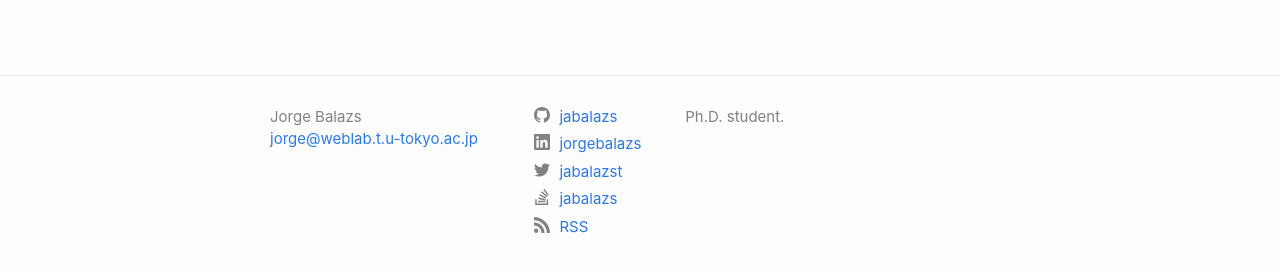
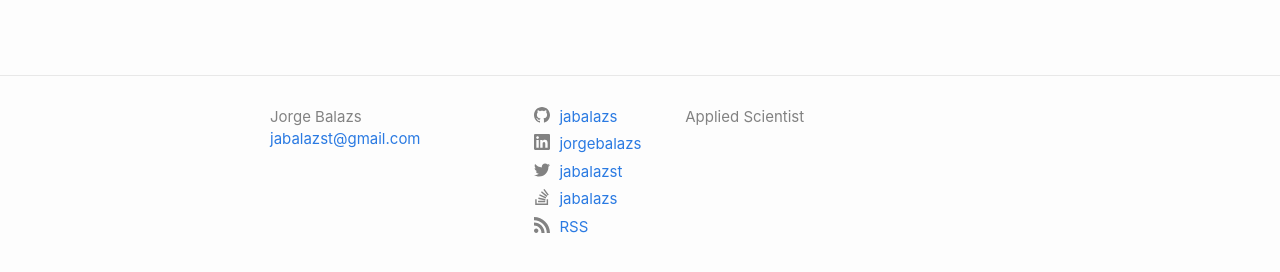
Before and after one commit to jabalazs/jabalazs.github.io, a Jekyll site: the page built from index.md, in a window 1280 px wide. Shown: the part 602-874 px from the top of the page. Built offline with Jekyll 4.4.1, drawn with Linux system fonts in a browser that asks for light colours.

Commit message:
Update config

```diff
--- a/_config.yml
+++ b/_config.yml
@@ -14,11 +14,11 @@
 # You can create any custom variable you would like, and they will be accessible
 # in the templates via {{ site.myvariable }}.
 title: Jorge Balazs
-tagline: Ph.D. student at the University of Tokyo
-email: jorge@weblab.t.u-tokyo.ac.jp
+tagline: Applied Scientist
+email: jabalazst@gmail.com
 description: >- # this means to ignore newlines until "baseurl:"
 
-    Ph.D. student.
+    Applied Scientist
 
 baseurl: "" # the subpath of your site, e.g. /blog/
 url: "http://jabalazs.github.io/" # the base hostname & protocol for your site
```
